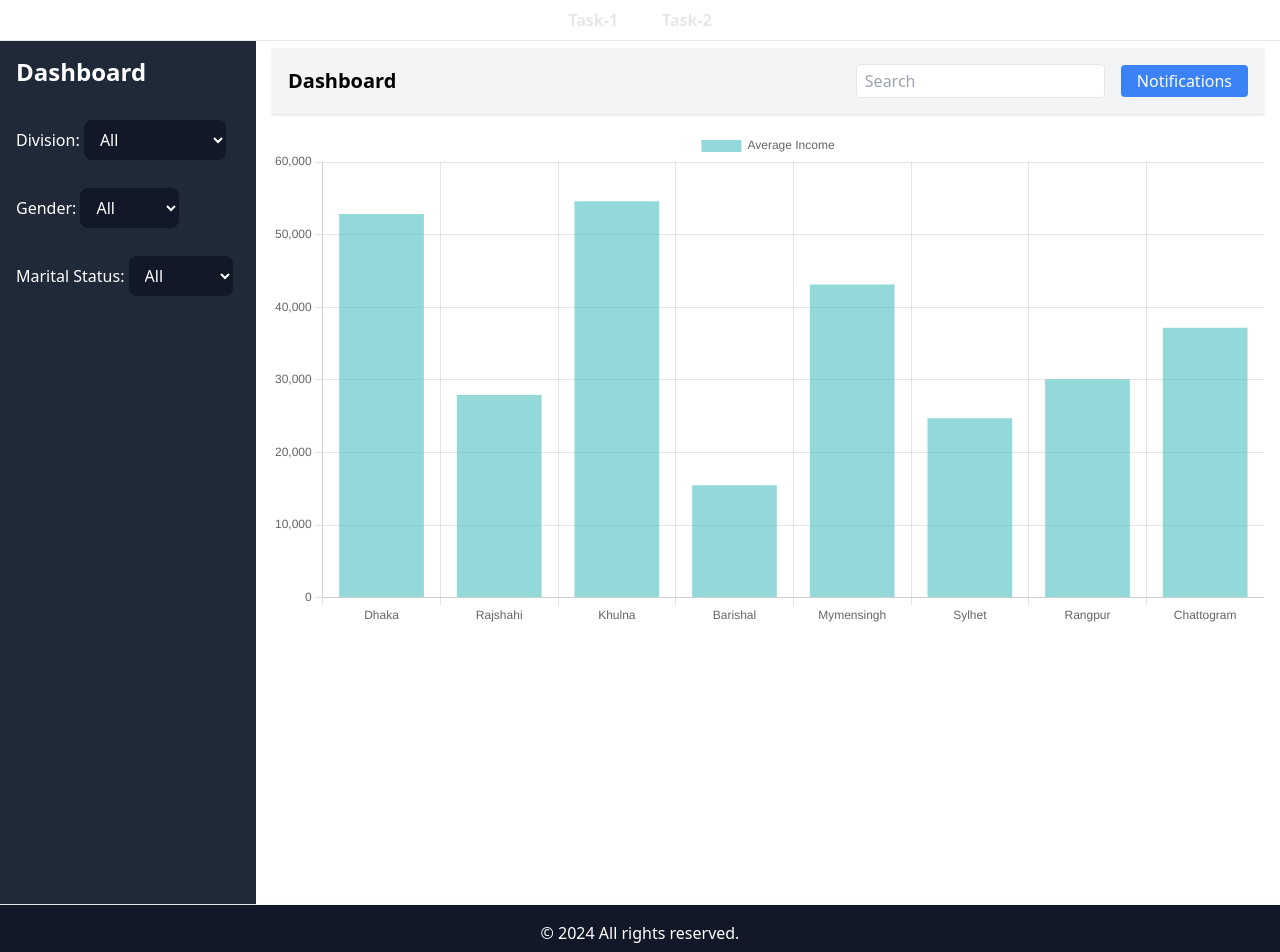
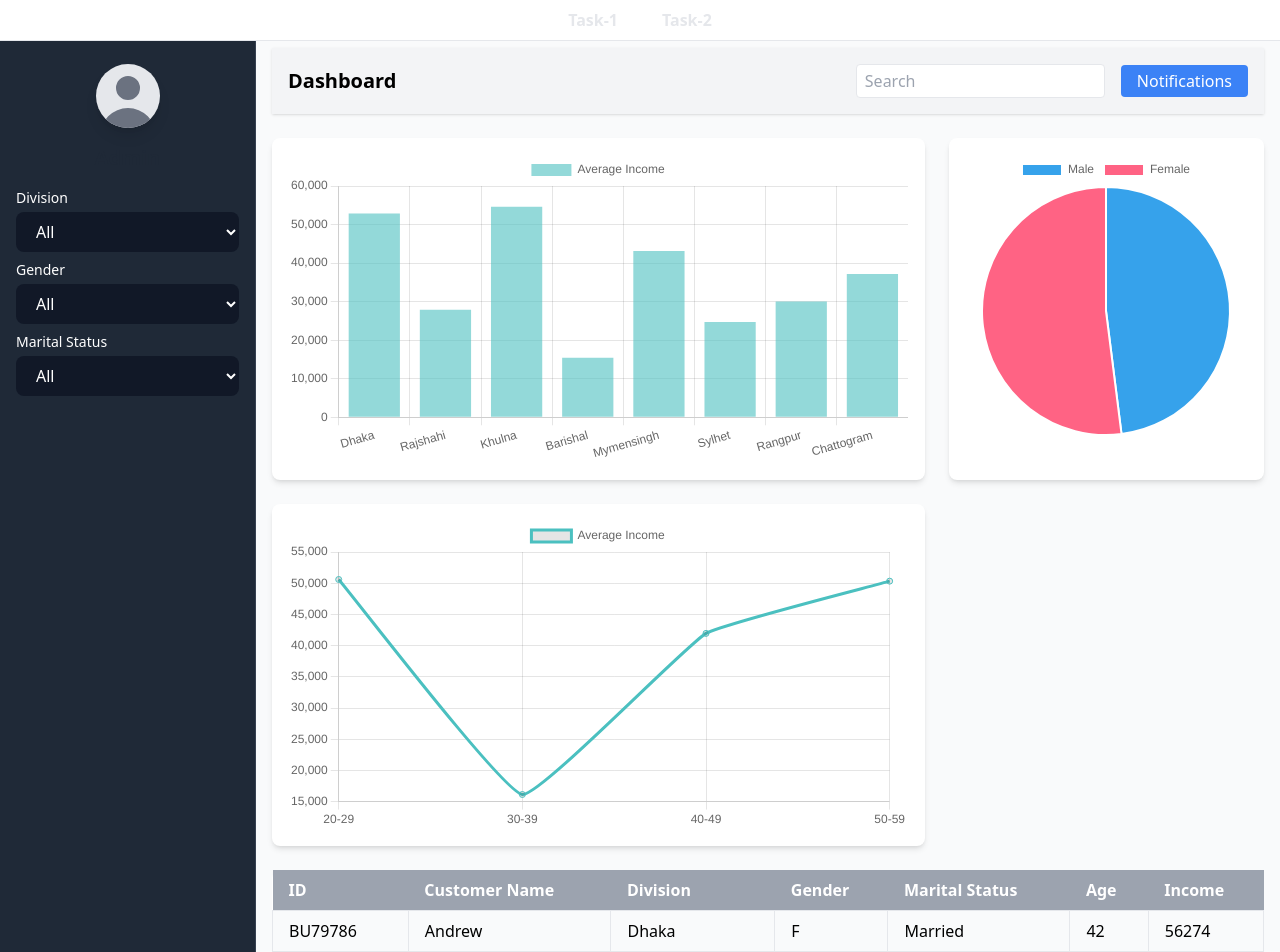
Before and after one commit to Swoad-11/Renata-s-Task, a React (Vite) app: page /dashboard in a window 1280 px wide. Shown: the top 952 px of the page. Built offline with nearby package versions, Linux system fonts and the light colour scheme.

Commit message:
frontend part almsot done

```diff
--- a/src/components/Task_2/Dashboard.jsx
+++ b/src/components/Task_2/Dashboard.jsx
@@ -1,11 +1,25 @@
 import BarChart from "./BarChart";
+import DataTable from "./Datatable";
 import Header from "./Header";
+import LineChart from "./LineChart";
+import PieChart from "./PieChart";
 
 function DashboardContent({ data }) {
   return (
-    <div className=" pt-12 dashboard-content p-4">
+    <div className="pt-12 p-4 bg-gray-50 min-h-screen">
       <Header />
-      <BarChart data={data} />
+      <div className="grid grid-cols-1 lg:grid-cols-2 xl:grid-cols-3 gap-6 my-6">
+        <div className="col-span-1 lg:col-span-2 p-4 bg-white rounded-lg shadow-md">
+          <BarChart data={data} />
+        </div>
+        <div className="p-4 bg-white rounded-lg shadow-md">
+          <PieChart data={data} />
+        </div>
+        <div className="col-span-1 lg:col-span-2 p-4 bg-white rounded-lg shadow-md">
+          <LineChart data={data} />
+        </div>
+      </div>
+      <DataTable data={data} />
     </div>
   );
 }
--- /dev/null
+++ b/src/components/Task_2/Datatable.jsx
@@ -0,0 +1,41 @@
+import React from "react";
+
+const DataTable = ({ data }) => {
+  return (
+    <div className="overflow-x-auto">
+      <table className="min-w-full table-auto border-collapse bg-white shadow-md rounded-lg">
+        <thead>
+          <tr className="bg-gray-400 text-white">
+            <th className="px-4 py-2 text-left">ID</th>
+            <th className="px-4 py-2 text-left">Customer Name</th>
+            <th className="px-4 py-2 text-left">Division</th>
+            <th className="px-4 py-2 text-left">Gender</th>
+            <th className="px-4 py-2 text-left">Marital Status</th>
+            <th className="px-4 py-2 text-left">Age</th>
+            <th className="px-4 py-2 text-left">Income</th>
+          </tr>
+        </thead>
+        <tbody>
+          {data.map((item, index) => (
+            <tr
+              key={item.ID}
+              className={`${
+                index % 2 === 0 ? "bg-gray-50" : "bg-white"
+              } hover:bg-gray-100`}
+            >
+              <td className="px-4 py-2 border">{item.ID}</td>
+              <td className="px-4 py-2 border">{item["Customer Name"]}</td>
+              <td className="px-4 py-2 border">{item.Division}</td>
+              <td className="px-4 py-2 border">{item.Gender}</td>
+              <td className="px-4 py-2 border">{item.MaritalStatus}</td>
+              <td className="px-4 py-2 border">{item.Age}</td>
+              <td className="px-4 py-2 border">{item.Income}</td>
+            </tr>
+          ))}
+        </tbody>
+      </table>
+    </div>
+  );
+};
+
+export default DataTable;
--- /dev/null
+++ b/src/components/Task_2/LineChart.jsx
@@ -0,0 +1,34 @@
+import React from "react";
+import { Line } from "react-chartjs-2";
+
+const LineChart = ({ data }) => {
+  const ageGroups = Array.from(
+    new Set(data.map((item) => Math.floor(item.Age / 10) * 10))
+  ).sort((a, b) => a - b);
+
+  const incomeByAgeGroup = ageGroups.map((group) => {
+    const groupData = data.filter(
+      (item) => Math.floor(item.Age / 10) * 10 === group
+    );
+    return (
+      groupData.reduce((sum, item) => sum + item.Income, 0) / groupData.length
+    );
+  });
+
+  const chartData = {
+    labels: ageGroups.map((age) => `${age}-${age + 9}`),
+    datasets: [
+      {
+        label: "Average Income",
+        data: incomeByAgeGroup,
+        fill: false,
+        borderColor: "#4BC0C0",
+        tension: 0.1,
+      },
+    ],
+  };
+
+  return <Line data={chartData} />;
+};
+
+export default LineChart;
--- /dev/null
+++ b/src/components/Task_2/PieChart.jsx
@@ -0,0 +1,27 @@
+import React from "react";
+import { Pie } from "react-chartjs-2";
+
+const PieChart = ({ data }) => {
+  const genderCounts = data.reduce(
+    (acc, item) => {
+      acc[item.Gender === "M" ? "Male" : "Female"]++;
+      return acc;
+    },
+    { Male: 0, Female: 0 }
+  );
+
+  const chartData = {
+    labels: ["Male", "Female"],
+    datasets: [
+      {
+        data: [genderCounts.Male, genderCounts.Female],
+        backgroundColor: ["#36A2EB", "#FF6384"],
+        hoverBackgroundColor: ["#36A2EB", "#FF6384"],
+      },
+    ],
+  };
+
+  return <Pie data={chartData} />;
+};
+
+export default PieChart;
--- a/src/components/Task_2/Sidebar.jsx
+++ b/src/components/Task_2/Sidebar.jsx
@@ -5,13 +5,32 @@ function Sidebar({ filters, setFilters }) {
   };
 
   return (
-    <div className="pt-10 bg-gray-800 text-white w-64 flex flex-col overflow-auto border-b bottom-0 end-0 border-gray-200 dark:border-gray-600">
-      <h2 className="text-2xl font-bold p-4">Dashboard</h2>
-      <ul className="menu h-svh overflow-y-auto p-4 space-y-7">
+    <div className="pt-16 bg-gray-800 text-white w-64 flex flex-col overflow-auto border-r border-gray-700">
+      <div className="flex flex-col items-center mx-auto space-y-4">
+        <div className="relative w-16 h-16 overflow-hidden bg-gray-200 rounded-full dark:bg-gray-700 shadow-lg">
+          <svg
+            className="absolute w-20 h-20 text-gray-500 -left-2"
+            fill="currentColor"
+            viewBox="0 0 20 20"
+            xmlns="http://www.w3.org/2000/svg"
+          >
+            <path
+              fillRule="evenodd"
+              d="M10 9a3 3 0 100-6 3 3 0 000 6zm-7 9a7 7 0 1114 0H3z"
+              clipRule="evenodd"
+            ></path>
+          </svg>
+        </div>
+        <h2 className="text-xl font-semibold text-center text-gray-800 dark:text-gray-100">
+          Admin
+        </h2>
+      </div>
+
+      <ul className="flex flex-col space-y-2 p-4">
         <li>
-          <label>Division: </label>
+          <label className="block text-sm font-medium">Division</label>
           <select
-            className="px-3 py-2 rounded-lg bg-gray-900"
+            className="mt-1 px-4 py-2 rounded-lg w-full bg-gray-900 text-white focus:outline-none focus:ring-2 focus:ring-indigo-500"
             name="division"
             onChange={handleFilterChange}
           >
@@ -25,10 +44,9 @@ function Sidebar({ filters, setFilters }) {
         </li>
 
         <li>
-          <label>Gender: </label>
-
+          <label className="block text-sm font-medium">Gender</label>
           <select
-            className="px-3 py-2 rounded-lg bg-gray-900"
+            className="mt-1 px-4 py-2 rounded-lg w-full bg-gray-900 text-white focus:outline-none focus:ring-2 focus:ring-indigo-500"
             name="gender"
             onChange={handleFilterChange}
           >
@@ -37,10 +55,11 @@ function Sidebar({ filters, setFilters }) {
             <option value="F">Female</option>
           </select>
         </li>
+
         <li>
-          <label>Marital Status: </label>
+          <label className="block text-sm font-medium">Marital Status</label>
           <select
-            className="px-3 py-2 rounded-lg bg-gray-900"
+            className="mt-1 px-4 py-2 rounded-lg w-full bg-gray-900 text-white focus:outline-none focus:ring-2 focus:ring-indigo-500"
             name="maritalStatus"
             onChange={handleFilterChange}
           >
--- a/src/components/Task_2/Task2.jsx
+++ b/src/components/Task_2/Task2.jsx
@@ -20,9 +20,9 @@ const Task2 = () => {
   });
 
   return (
-    <div className=" dashboard-container flex">
+    <div className="flex">
       <Sidebar />
-      <div className="main-content flex-grow flex flex-col">
+      <div className="flex-grow flex flex-col">
         <DashboardContent data={filteredData} />
       </div>
     </div>
```
